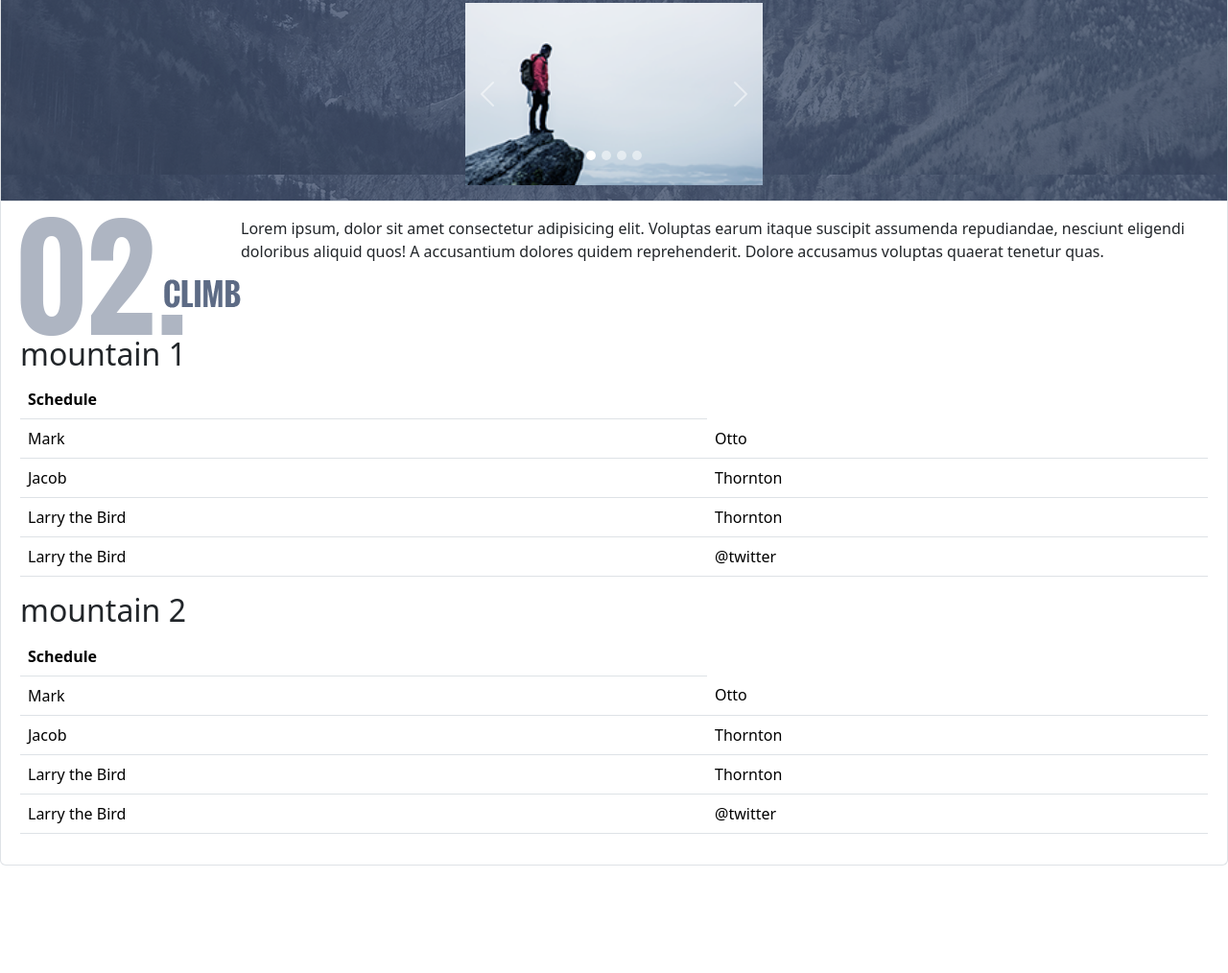
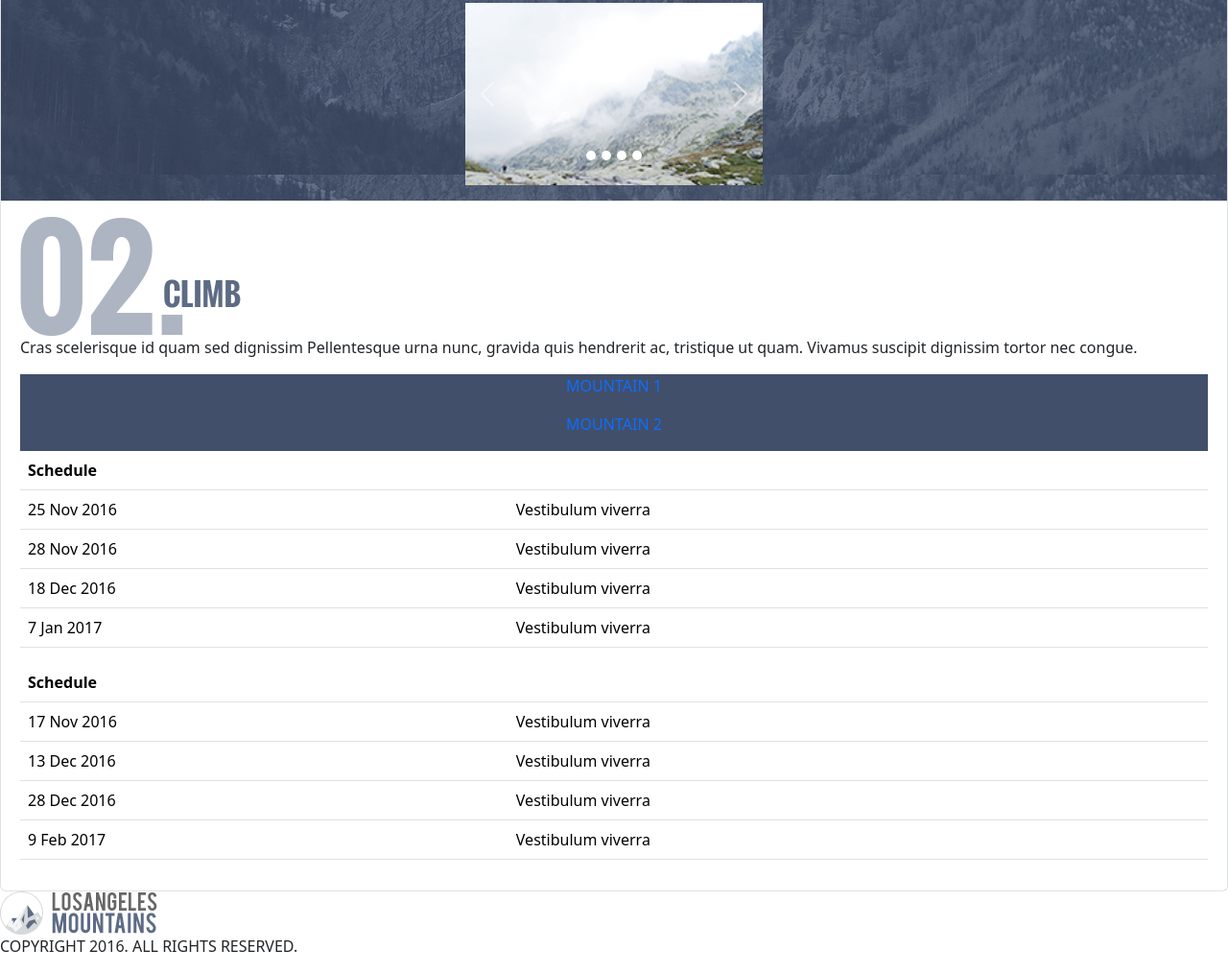
Before and after one commit to kerdaino/TEST, a plain HTML site: page index.html in a window 1280 px wide. Shown: the part 881-1895 px from the top of the page at 96% size. Before the commit the page ends 1783 px from the top, so only its background shows below. Drawn offline with nearby package versions, Linux system fonts and the light colour scheme.

Commit message:
fourth-commit

```diff
--- a/css/style.css
+++ b/css/style.css
@@ -1,50 +1,42 @@
-/* style.css */
-/* .bg-image {
-    object-fit: cover;
-    position: absolute;
-    top: 0;
-    left: 0;
-    z-index: -1;
-  } */
+/* Global Styling */
 
+/* Navigation Links Styling */
 .nav-link {
   color: #ffffff !important;
   font-family: 'Lato', sans-serif !important;
   font-weight: bold !important;
 }
 
+/* Navbar Styling */
 .navbar {
   transition: all 0.6s;
 }
 
+/* Navbar when Scrolled */
 .navbar-scrolled {
   background-color: #ffffff;
   box-shadow: 0.3px 10px #ffffff;
 }
 
-  .nav-link {
-    color: #ffffff !important;
-    font-family: 'Lato', sans-serif !important;
-    font-weight: bold !important;
-  }
-
-
-  .logo2{
+/* Logo 2 Styling (Initially Hidden) */
+.logo2 {
   display: none;
 }
 
-  .bg{
-    background-image: url(../img/bgcarousel.png)  !important;
+/* Background Styling */
+.bg {
+  background-image: url(../img/bgcarousel.png) !important;
   background-color: #414f6b;
 }
 
+/* Carousel Indicators Styling */
 .carousel-indicators button {
   width: 10px !important;
   height: 10px !important;
   border-radius: 50% !important;
 }
 
-
+/* Accordion Button Styling */
 .accordion-button {
   background-color: #414f6b !important;
   color: #ffffff !important;
@@ -53,17 +45,33 @@
   text-transform: uppercase;
 }
 
-
-
+/* Triangle Icon before Accordion Button Text */
 .accordion-button::before {
-  content: '\25B8'; /* Unicode character for a right-pointing triangle (▸) */
+  content: '\25B8';
+  /* Unicode character for a right-pointing triangle (▸) */
   color: #ffffff;
   float: right;
   margin-left: 10px;
   transition: transform 0.6s;
 }
 
+/* Triangle Icon when Accordion Button is Collapsed */
 .accordion-button.collapsed::before {
-  content: '\25BE'; /* Unicode character for a down-pointing triangle (▾) */
+  content: '\25BE';
+  /* Unicode character for a down-pointing triangle (▾) */
   transform: rotate(360deg);
 }
+
+.mountain-nav{
+  background-color: #414f6b;
+  display: flex;
+  justify-content: center;
+  align-items: center;
+}
+
+.mountain-nav a{
+  text-decoration: none;
+  display: flex;
+  width:100;
+  justify-content: space-between;
+}
--- a/index.html
+++ b/index.html
@@ -1,184 +1,264 @@
 <!DOCTYPE html>
 <html lang="en">
+
 <head>
+  <!-- Meta tags -->
   <meta charset="utf-8">
   <meta name="viewport" content="width=device-width, initial-scale=1">
+  <!-- Title of the page -->
   <title>Los Angeles Mountains</title>
+  <!-- Link to the external stylesheet -->
   <link rel="stylesheet" href="css/style.css">
-  <link href="https://cdn.jsdelivr.net/npm/bootstrap@5.3.2/dist/css/bootstrap.min.css" rel="stylesheet" integrity="sha384-T3c6CoIi6uLrA9TneNEoa7RxnatzjcDSCmG1MXxSR1GAsXEV/Dwwykc2MPK8M2HN" crossorigin="anonymous">
+  <!-- Bootstrap CSS link with integrity and crossorigin -->
+  <link href="https://cdn.jsdelivr.net/npm/bootstrap@5.3.2/dist/css/bootstrap.min.css" rel="stylesheet"
+    integrity="sha384-T3c6CoIi6uLrA9TneNEoa7RxnatzjcDSCmG1MXxSR1GAsXEV/Dwwykc2MPK8M2HN" crossorigin="anonymous">
+  <!-- Preconnect links for fonts -->
   <link rel="preconnect" href="https://fonts.googleapis.com">
   <link rel="preconnect" href="https://fonts.gstatic.com" crossorigin>
-  <link href="https://fonts.googleapis.com/css2?family=Bebas+Neue&family=Lato:ital,wght@0,300;1,400&family=Oswald:wght@700&display=swap" rel="stylesheet">
+  <!-- Fonts link with families and display swap -->
+  <link
+    href="https://fonts.googleapis.com/css2?family=Bebas+Neue&family=Lato:ital,wght@0,300;1,400&family=Oswald:wght@700&display=swap"
+    rel="stylesheet">
 </head>
+
 <body>
+  <!-- Header section -->
   <header>
+    <!-- Background image with fluid class -->
     <img class="bg-image img-fluid" src="img/Image.png" alt="bg-image">
+    <!-- Navbar with fixed-top and expanding behavior -->
     <nav class="navbar fixed-top navbar-expand">
+      <!-- Container fluid for navbar content -->
       <div class="container-fluid">
+        <!-- Navbar brand with logo images -->
         <a class="navbar-brand" href="#">
+          <!-- Company logo 1 -->
           <img src="img/Logo.png" alt="company-logo" class="logo1" id="logo1">
+          <!-- Company logo 2 -->
           <img src="img/Logo2.png" alt="logo2" class="logo2" id="logo2">
         </a>
+        <!-- Navbar navigation links with margin and text styles -->
         <div class="navbar-nav ms-auto nav-underline">
-          <a class="nav-link text-uppercase active" aria-current="page" href="#"><p>01.history</p></a>
-          <a class="nav-link text-uppercase active" href="#"><p>02.team</p></a>
+          <!-- First navigation link with active class -->
+          <a class="nav-link text-uppercase active" aria-current="page" href="#">
+            <p>01.history</p>
+          </a>
+          <!-- Second navigation link -->
+          <a class="nav-link text-uppercase active" href="#">
+            <p>02.team</p>
+          </a>
         </div>
       </div>
     </nav>
   </header>
 
+  <!-- Main content section -->
   <main>
-    <!-- Your main content goes here -->
-
+    <!-- Accordion element with unique ID -->
     <div class="accordion" id="accordionExample">
+      <!-- Accordion item 1 -->
       <div class="accordion-item">
+        <!-- Accordion header with a button to toggle the collapse -->
         <h2 class="accordion-header">
-          <button class="accordion-button" type="button" data-bs-toggle="collapse" data-bs-target="#collapseOne" aria-expanded="true" aria-controls="collapseOne">
+          <button class="accordion-button" type="button" data-bs-toggle="collapse" data-bs-target="#collapseOne"
+            aria-expanded="true" aria-controls="collapseOne">
             01.history
           </button>
         </h2>
 
+        <!-- Accordion content for item 1 -->
         <div id="collapseOne" class="accordion-collapse collapse show" data-bs-parent="#accordionExample">
-          <img class="img-fluid" src="img/history.png" alt="history-image" >
+          <!-- Image with fluid class -->
+          <img class="img-fluid" src="img/history.png" alt="history-image">
+          <!-- Accordion body with background -->
           <div class="accordion-body bg">
+            <!-- Carousel element with indicators and centered layout -->
             <div id="carouselExampleIndicators" class="carousel slide w-25 ms-auto mx-auto">
+              <!-- Carousel indicators with buttons -->
               <div class="carousel-indicators">
-                <button type="button" data-bs-target="#carouselExampleIndicators" data-bs-slide-to="0" class="active" aria-current="true" aria-label="Slide 1"></button>
-                <button type="button" data-bs-target="#carouselExampleIndicators" data-bs-slide-to="1" aria-label="Slide 2"></button>
-                <button type="button" data-bs-target="#carouselExampleIndicators" data-bs-slide-to="2" aria-label="Slide 3"></button>
-                <button type="button" data-bs-target="#carouselExampleIndicators" data-bs-slide-to="3" aria-label="Slide 4"></button>
+                <!-- Buttons for each slide -->
+                <button type="button" data-bs-target="#carouselExampleIndicators" data-bs-slide-to="0" class="active"
+                  aria-current="true" aria-label="Slide 1"></button>
+                <!-- ... Repeat for other slides ... -->
+                <button type="button" data-bs-target="#carouselExampleIndicators" data-bs-slide-to="1" class="active"
+                  aria-current="true" aria-label="Slide 2"></button>
+
+                <button type="button" data-bs-target="#carouselExampleIndicators" data-bs-slide-to="2" class="active"
+                  aria-current="true" aria-label="Slide 3"></button>
+
+                <button type="button" data-bs-target="#carouselExampleIndicators" data-bs-slide-to="3" class="active"
+                  aria-current="true" aria-label="Slide 4"></button>
+
               </div>
+              <!-- Carousel inner content -->
               <div class="carousel-inner">
+                <!-- Carousel item 1 with active class -->
                 <div class="carousel-item active">
+                  <!-- Image for the carousel -->
                   <img src="img/man-on-hill.png" class="d-block w-100 h-100" alt="hiker">
                 </div>
-                <div class="carousel-item">
-                  <img src="img/mountain.png" class="d-block w-100 h-100" alt="mountain">
+                <!-- ... Repeat for other carousel items ... -->
+
+                <!-- Carousel item 1 with active class -->
+                <div class="carousel-item active">
+                  <!-- Image for the carousel -->
+                  <img src="img/mountain.png" class="d-block w-100 h-100" alt="hiker">
                 </div>
-                <div class="carousel-item">
+
+                <!-- Carousel item 1 with active class -->
+                <div class="carousel-item active">
+                  <!-- Image for the carousel -->
                   <img src="img/man-on-hill.png" class="d-block w-100 h-100" alt="hiker">
                 </div>
-                <div class="carousel-item">
-                  <img src="img/mountain.png" class="d-block w-100 h-100" alt="mountain">
+
+                <!-- Carousel item 1 with active class -->
+                <div class="carousel-item active">
+                  <!-- Image for the carousel -->
+                  <img src="img/mountain.png" class="d-block w-100 h-100" alt="hiker">
                 </div>
+
               </div>
-              <button class="carousel-control-prev" type="button" data-bs-target="#carouselExampleIndicators" data-bs-slide="prev">
+              <!-- Carousel control buttons -->
+              <button class="carousel-control-prev" type="button" data-bs-target="#carouselExampleIndicators"
+                data-bs-slide="prev">
+                <!-- Previous icon for the carousel -->
                 <span class="carousel-control-prev-icon" aria-hidden="true"></span>
+                <!-- Visually hidden text for screen readers -->
                 <span class="visually-hidden">Previous</span>
               </button>
-              <button class="carousel-control-next" type="button" data-bs-target="#carouselExampleIndicators" data-bs-slide="next">
+              <!-- Next button for the carousel -->
+              <button class="carousel-control-next" type="button" data-bs-target="#carouselExampleIndicators"
+                data-bs-slide="next">
+                <!-- Next icon for the carousel -->
                 <span class="carousel-control-next-icon" aria-hidden="true"></span>
+                <!-- Visually hidden text for screen readers -->
                 <span class="visually-hidden">Next</span>
               </button>
             </div>
           </div>
         </div>
       </div>
+
+      <!-- ... Repeat for other accordion items ... -->
+
       <div class="accordion-item">
         <h2 class="accordion-header">
-          <button class="accordion-button collapsed" type="button" data-bs-toggle="collapse" data-bs-target="#collapseTwo" aria-expanded="false" aria-controls="collapseTwo">
+          <button class="accordion-button collapsed" type="button" data-bs-toggle="collapse"
+            data-bs-target="#collapseTwo" aria-expanded="false" aria-controls="collapseTwo">
             02.team
           </button>
         </h2>
         <div id="collapseTwo" class="accordion-collapse collapse" data-bs-parent="#accordionExample">
+          <div class="accordion-body">
+            <!-- <strong>This is the second item's accordion body.</strong> It is hidden by default, until the collapse plugin adds the appropriate classes that we use to style each element. These classes control the overall appearance, as well as the showing and hiding via CSS transitions. You can modify any of this with custom CSS or overriding our default variables. It's also worth noting that just about any HTML can go within the <code>.accordion-body</code>, though the transition does limit overflow. -->
+            <div class="full-width">
+              <div class="half-width">
+                <img src="img/02.png" alt="02-image">
+              </div>
+              <div class="half-width">
+                <p>Cras scelerisque id quam sed dignissim Pellentesque urna nunc, gravida quis hendrerit ac, tristique
+                  ut quam. Vivamus suscipit dignissim tortor nec congue. </p>
+              </div>
+            </div>
 
-          <div class="accordion-body">
-            <div class="d-flex justify-content-between">
-            <img class="img-fluid w-25" src="img/02.png" alt="">
-            <p>Lorem ipsum, dolor sit amet consectetur adipisicing elit. Voluptas earum itaque suscipit assumenda repudiandae, nesciunt eligendi doloribus aliquid quos! A accusantium dolores quidem reprehenderit. Dolore accusamus voluptas quaerat tenetur quas.</p>
+            <nav>
+              <div class="navbar-nav  mountain-nav ">
+                <!-- First navigation link with active class -->
+                <a class=" text-uppercase active" aria-current="page" href="#">
+                  <p>mountain 1</p>
+                </a>
+                <!-- Second navigation link -->
+                <a class=" text-uppercase active" href="#">
+                  <p>mountain 2</p>
+                </a>
               </div>
-            <div class="Mountains">
+            </nav>
+
             <div class="mountain1">
-                <h2>
-                  mountain 1
-                </h2>
+              <div class="schedule">
                 <table class="table">
                 <thead>
                   <tr>
-                      <th scope="col">Schedule</th>
-                      <!-- <th scope="col">First</th>
-                      <th scope="col">Last</th>
-                      <th scope="col">Handle</th> -->
+                    <th scope="col" colspan="2">Schedule</th>
                   </tr>
                 </thead>
                 <tbody>
                   <tr>
-
-                      <td>Mark</td>
-                      <td>Otto</td>
-
+                    <td>25 Nov 2016</td>
+                    <td>Vestibulum viverra</td>
                   </tr>
                   <tr>
-
-                      <td>Jacob</td>
-                      <td>Thornton</td>
-
+                    <td>28 Nov 2016</td>
+                    <td>Vestibulum viverra</td>
                   </tr>
                   <tr>
-
-                      <td>Larry the Bird</td>
-                      <td>Thornton</td>
-
+                    <td>18 Dec 2016</td>
+                    <td>Vestibulum viverra</td>
                   </tr>
                   <tr>
-                      <td>Larry the Bird</td>
-                      <td>@twitter</td>
+                    <td>7 Jan 2017</td>
+                    <td>Vestibulum viverra</td>
                   </tr>
                 </tbody>
               </table>
 
               </div>
+            </div>
 
             <div class="mountain2">
-                <h2>
-                  mountain 2
-                </h2>
+              <div class="schedule">
                 <table class="table">
                   <thead>
                     <tr>
-                      <th scope="col">Schedule</th>
-                      <!-- <th scope="col">First</th>
-                      <th scope="col">Last</th>
-                      <th scope="col">Handle</th> -->
+                      <th scope="col" colspan="2">Schedule</th>
                     </tr>
                   </thead>
                   <tbody>
                     <tr>
-
-                      <td>Mark</td>
-                      <td>Otto</td>
-
+                      <td>17 Nov 2016</td>
+                      <td>Vestibulum viverra</td>
                     </tr>
                     <tr>
-
-                      <td>Jacob</td>
-                      <td>Thornton</td>
-
+                      <td>13 Dec 2016</td>
+                      <td>Vestibulum viverra</td>
                     </tr>
                     <tr>
-
-                      <td>Larry the Bird</td>
-                      <td>Thornton</td>
-
+                      <td>28 Dec 2016</td>
+                      <td>Vestibulum viverra</td>
                     </tr>
                     <tr>
-                      <td>Larry the Bird</td>
-                      <td>@twitter</td>
+                      <td>9 Feb 2017</td>
+                      <td>Vestibulum viverra</td>
                     </tr>
                   </tbody>
                 </table>
-
+              </div>
             </div>
 
           </div>
         </div>
       </div>
-      </div>
-      </div>
+
     </div>
   </main>
 
-  <script src="https://cdn.jsdelivr.net/npm/bootstrap@5.3.2/dist/js/bootstrap.bundle.min.js" integrity="sha384-C6RzsynM9kWDrMNeT87bh95OGNyZPhcTNXj1NW7RuBCsyN/o0jlpcV8Qyq46cDfL" crossorigin="anonymous"></script>
+  <footer>
+    <div class="full-length">
+      <div class="half-length">
+        <img src="img/Logo2.png" alt="company-logo">
+      </div>
+      <div class="half-length">
+        <p>COPYRIGHT 2016. ALL RIGHTS RESERVED.</p>
+      </div>
+    </div>
+  </footer>
+
+  <!-- Bootstrap JavaScript bundle with integrity and crossorigin -->
+  <script src="https://cdn.jsdelivr.net/npm/bootstrap@5.3.2/dist/js/bootstrap.bundle.min.js"
+    integrity="sha384-C6RzsynM9kWDrMNeT87bh95OGNyZPhcTNXj1NW7RuBCsyN/o0jlpcV8Qyq46cDfL"
+    crossorigin="anonymous"></script>
+  <!-- Custom JavaScript file -->
   <script src="js/main.js"></script>
 </body>
+
 </html>
--- a/js/main.js
+++ b/js/main.js
@@ -1,56 +1,68 @@
-document.addEventListener('DOMContentLoaded', function() {
-  const navL = document.querySelector('.navbar');
-  const logo1 = document.getElementById('logo1');
-  const logo2 = document.getElementById('logo2');
-  const navbarNav = document.querySelector('.navbar');
+// Wait for the DOM content to be fully loaded
+document.addEventListener('DOMContentLoaded', function () {
 
+  // Get elements by their classes or IDs
+  const navL = document.querySelector('.navbar');  // Navbar element
+  const logo1 = document.getElementById('logo1');  // Logo 1 element
+  const logo2 = document.getElementById('logo2');  // Logo 2 element
+  const navbarNav = document.querySelector('.navbar');  // Navbar element (again)
+
+  // Function to update navbar color on scroll
   function updateNavbarColor() {
     if (window.scrollY >= 90) {
-      navL.classList.add('navbar-scrolled');
-      logo1.style.display = 'none';
-      logo2.style.display = 'block';
-      navbarNav.classList.add('navbar-color-change');
+      // When scrolled, add classes and styles
+      navL.classList.add('navbar-scrolled');  // Add scrolled class to navbar
+      logo1.style.display = 'none';  // Hide logo 1
+      logo2.style.display = 'block';  // Show logo 2
+      navbarNav.classList.add('navbar-color-change');  // Add color change class to navbar
       document.querySelectorAll('.nav-link').forEach(link => {
-        link.style.color = '#414f6b';
+        link.style.color = '#414f6b';  // Change color of navigation links
       });
     } else {
-      navL.classList.remove('navbar-scrolled');
-      logo1.style.display = 'block';
-      logo2.style.display = 'none';
-      navbarNav.classList.remove('navbar-color-change');
+      // When not scrolled, remove classes and styles
+      navL.classList.remove('navbar-scrolled');  // Remove scrolled class from navbar
+      logo1.style.display = 'block';  // Show logo 1
+      logo2.style.display = 'none';  // Hide logo 2
+      navbarNav.classList.remove('navbar-color-change');  // Remove color change class from navbar
       document.querySelectorAll('.nav-link').forEach(link => {
-        link.style.color = '#ffffff';
+        link.style.color = '#ffffff';  // Reset color of navigation links
       });
     }
   }
 
+  // Listen for scroll event and call updateNavbarColor function
   window.addEventListener('scroll', updateNavbarColor);
 
+  // Function to remove accordion toggle based on window width
   function removeAccordionToggle() {
     const accordionItems = document.querySelectorAll('.accordion-item');
 
     if (window.innerWidth >= 576) {
+      // If window width is greater than or equal to 576px
       accordionItems.forEach(item => {
-        item.querySelector('.accordion-header').style.display = 'none';
-        item.querySelector('.accordion-button').style.display = 'none';
+        item.querySelector('.accordion-header').style.display = 'none';  // Hide accordion header
+        item.querySelector('.accordion-button').style.display = 'none';  // Hide accordion button
 
         const collapseElement = item.querySelector('.accordion-collapse');
-        collapseElement.classList.add('show');
-        collapseElement.style.height = 'auto';
+        collapseElement.classList.add('show');  // Add show class to accordion collapse element
+        collapseElement.style.height = 'auto';  // Set height to auto for accordion collapse
       });
     } else {
+      // If window width is less than 576px
       accordionItems.forEach(item => {
-        item.querySelector('.accordion-header').style.display = 'block';
-        item.querySelector('.accordion-button').style.display = 'block';
+        item.querySelector('.accordion-header').style.display = 'block';  // Show accordion header
+        item.querySelector('.accordion-button').style.display = 'block';  // Show accordion button
 
         const collapseElement = item.querySelector('.accordion-collapse');
-        collapseElement.classList.remove('show');
-        collapseElement.style.height = '0';
+        collapseElement.classList.remove('show');  // Remove show class from accordion collapse element
+        collapseElement.style.height = '0';  // Set height to 0 for accordion collapse
       });
     }
   }
 
+  // Initial call to removeAccordionToggle function
   removeAccordionToggle();
 
+  // Listen for resize event and call removeAccordionToggle function
   window.addEventListener('resize', removeAccordionToggle);
 });
```
Also changed, not shown: img/mountain2.png (added), 1 other file. Lines whose indentation alone changed are shown as unchanged.
